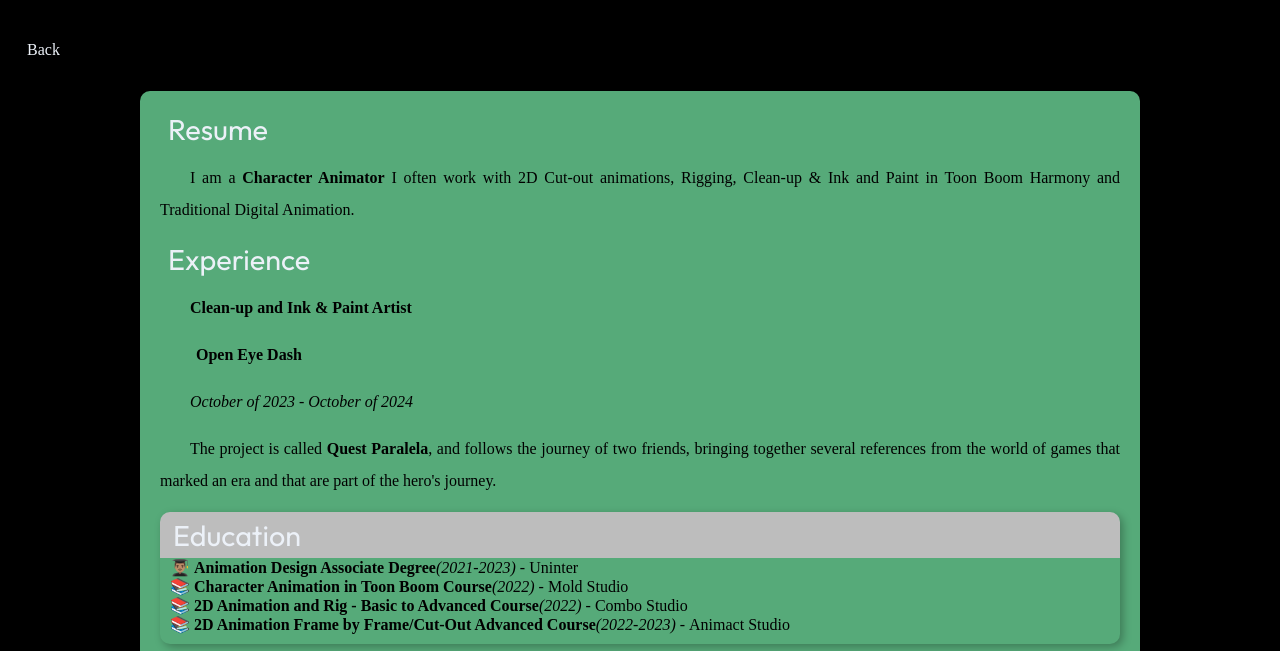
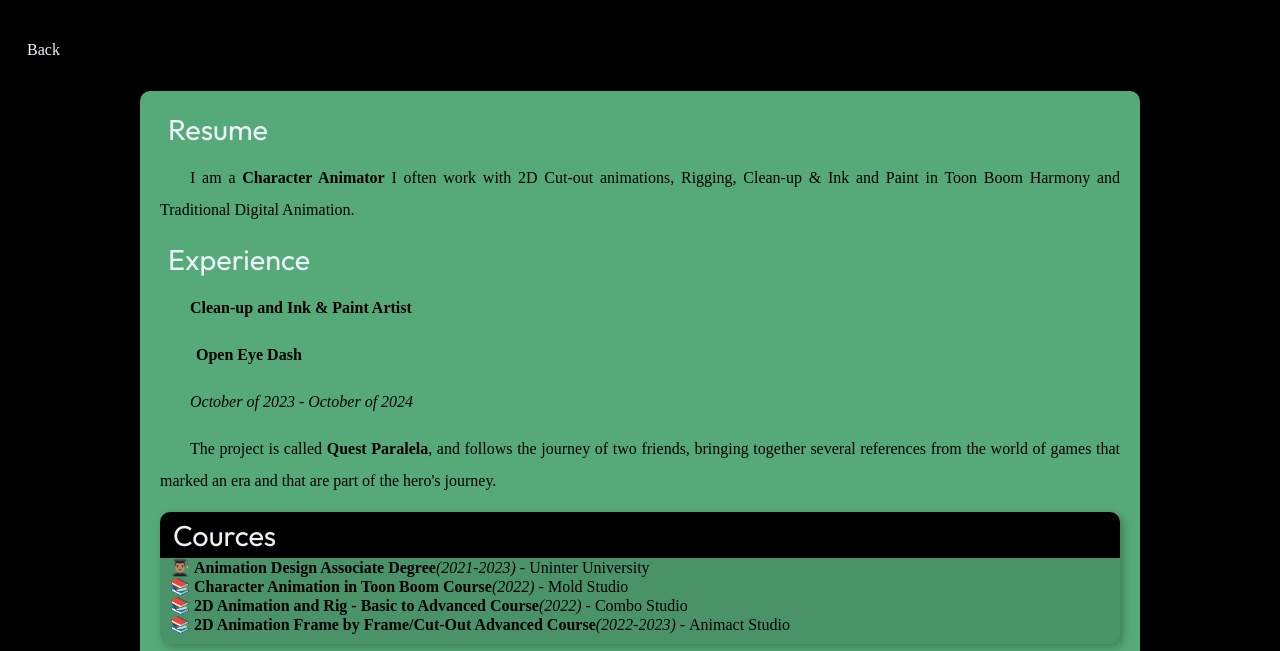
Before and after one commit to mateusleguir/portfolio, a plain HTML site: page about.html in a window 1280 px wide. Shown: the part 149-800 px from the top of the page. Drawn offline with nearby package versions, Linux system fonts and the light colour scheme; a web font is replaced by a local one.

Commit message:
Update about.html

```diff
--- a/about.html
+++ b/about.html
@@ -56,10 +56,10 @@
 
             <aside class="education">
 
-                <h2>Education</h2>
+                <h2>Cources</h2>
                 <ul>
 
-                    <li id="degree"><strong>Animation Design Associate Degree</strong><em>(2021-2023) - </em> Uninter
+                    <li id="degree"><strong>Animation Design Associate Degree</strong><em>(2021-2023) - </em> Uninter University
                     </li>
                     <li id="course"><strong>Character Animation in Toon Boom Course</strong><em>(2022) - </em> Mold Studio
                     </li>
--- a/estilos/style-about.css
+++ b/estilos/style-about.css
@@ -30,7 +30,7 @@
   --cor3: #BDBDBD;
   --cor4: #0066cc;
   --cor5: #56AA79;
-  /* --cor5: #52A894; */
+  --cor6: #42855e98;
 
   --fonte-padrao: "Inter";
   --fonte-destaque: "Architects Daughter", cursive;
@@ -153,7 +153,7 @@ main.content {
 }
 
 aside.education {
-  /* background-color: var(--cor4); */
+  background-color: var(--cor6);
   padding: 10px;
   border-radius: 10px;
   box-shadow: 3px 3px 8px rgba(0, 0, 0, 0.281);
@@ -161,8 +161,7 @@ aside.education {
 }
 
 aside.education > h2 {
-  background-color: var(--cor3);
-  /* color: white; */
+  background-color: var(--cor1);
   padding: 5px;
   margin: -10px -10px 0px -10px;
   border-radius: 10px 10px 0px 0px;
--- a/estilos/style-index.css
+++ b/estilos/style-index.css
@@ -30,7 +30,7 @@
   --cor3: #BDBDBD;
   --cor4: #0066cc;
   --cor5: #56AA79;
-  /* --cor5: #52A894; */
+  --cor6: #42855e98;
 
 
 
```
Also changed, not shown: index.html (+1 -1 lines).
